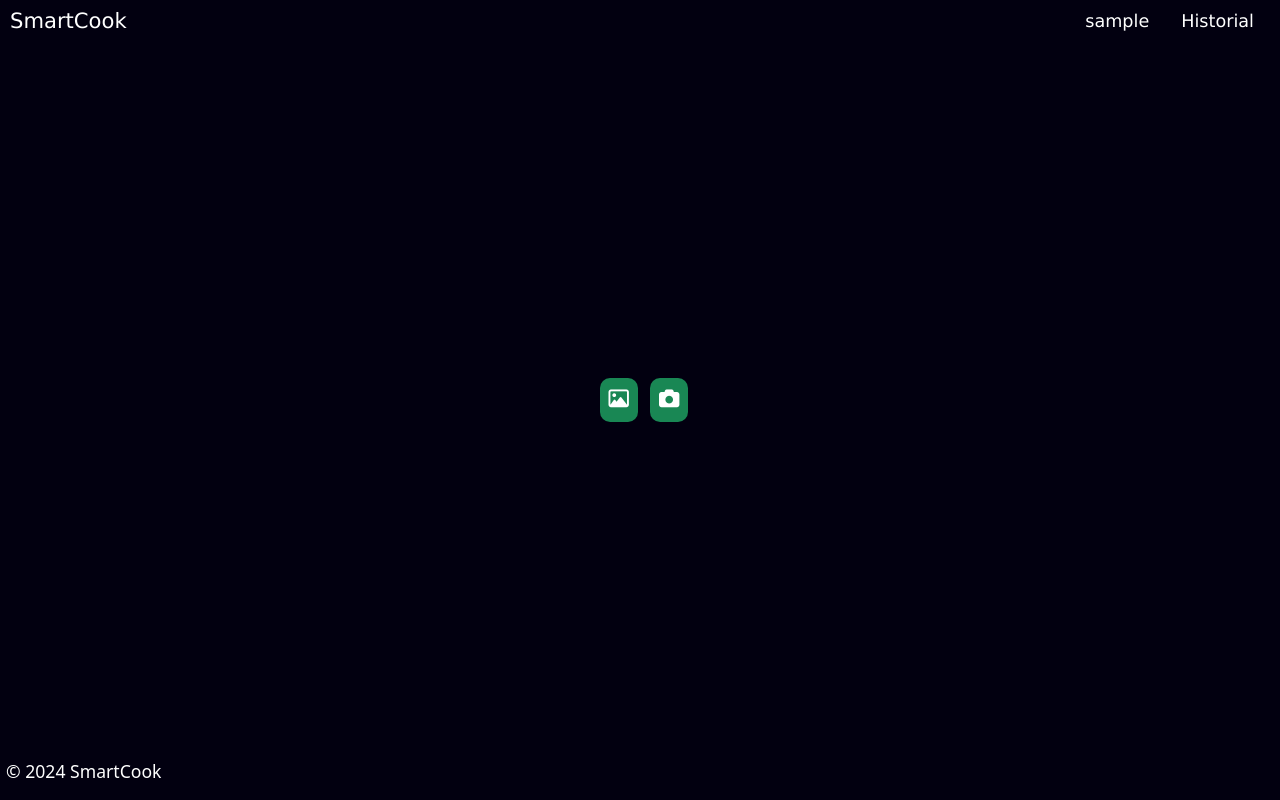
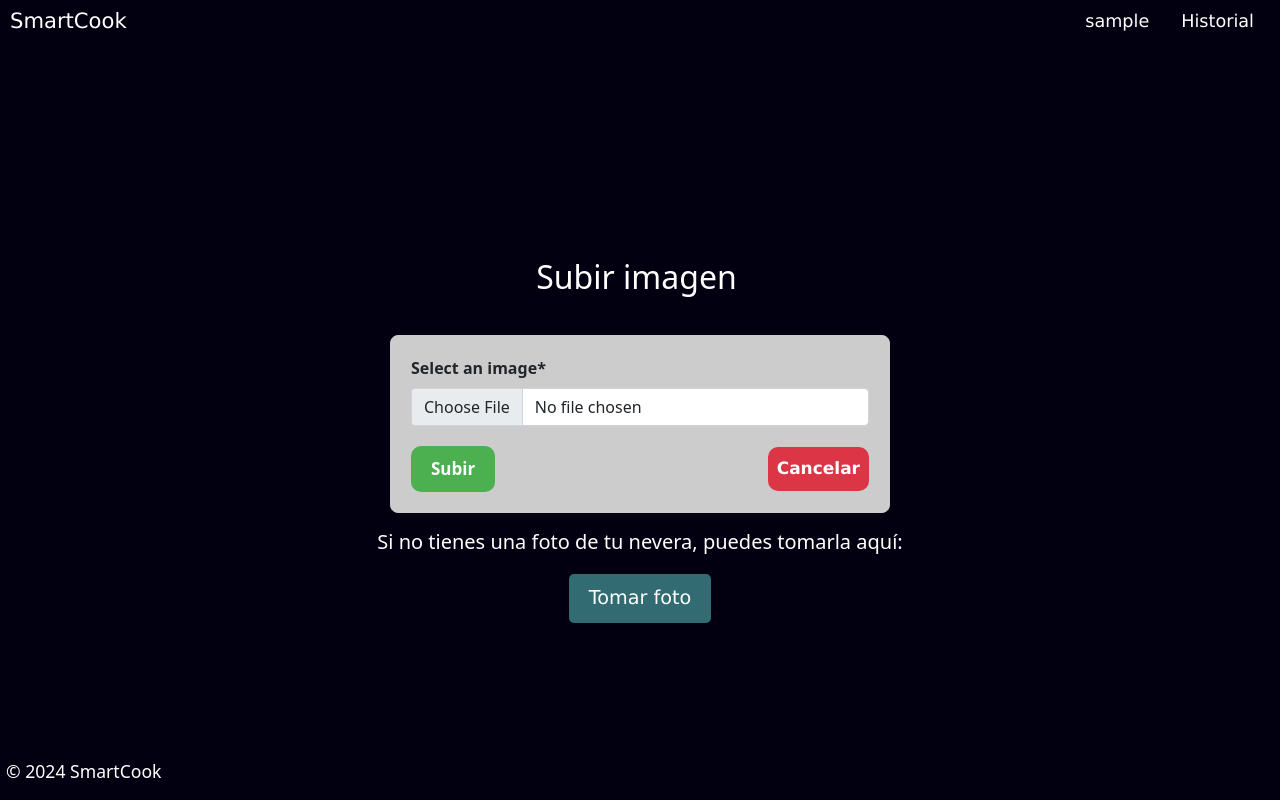
Before and after one commit to alejandg1/SmartCook, a Django app: page /kitchen/ in a window 1280 px wide. Run offline with Django 5.2, Linux system fonts and the light colour scheme; the visitor is signed in with stand-in values (Sample User, id 1); some libraries are stand-ins or nearby versions.

Commit message:
'kitchen.html'

```diff
--- a/smartcook/templates/galery.html
+++ /dev/null
@@ -1,4 +0,0 @@
-{% extends "bases/base_form.html" %}
-{% load static %}
-{% block controls %}
-{% endblock %}
--- a/smartcook/templates/kitchen.html
+++ b/smartcook/templates/kitchen.html
@@ -1,9 +1,15 @@
-{% extends "bases/base.html" %}
+{% extends "bases/base_form.html" %}
+{% load static %}
+{% load crispy_forms_tags %}
+{% block controls %}
+{{ form|crispy }}
+{% endblock %}
 
-{% load static %}
-{% block content %}
-<container>
-      {% include "components/button.html" with page='smartcook:galery' id='galery' icon="fa fa-picture-o" %}
-      {% include "components/button.html" with page='smartcook:camera' id='camera' icon="fa fa-camera" %}
-</container>
+{% block extra_buttons %}
+      <div class='conten'>
+            <h5>Si no tienes una foto de tu nevera, puedes tomarla aquí:</h5>
+            <button>
+                  <a href="{% url 'smartcook:camera' %}" id="camera">Tomar foto</a>
+            </button>
+      </div>
 {% endblock %}
--- a/smartcook/urls.py
+++ b/smartcook/urls.py
@@ -9,7 +9,6 @@ urlpatterns = [
     path('history/', views.HistoryView.as_view(), name='history'),
     path('recipe/', views.RecipeView.as_view(), name='recipe'),
     path('camera/', views.CameraView.as_view(), name='camera'),
-    path('galery', views.GaleryView.as_view(), name='galery'),
     path('recognition/', views.RecognitionView.as_view(), name='recognition'),
     path('img/', views.PostImage, name='image'),
     path('recognition/modal/', views.Modal, name='modal'),
--- a/smartcook/views.py
+++ b/smartcook/views.py
@@ -18,26 +18,10 @@ class HistoryView(LoginRequiredMixin, TemplateView):
     template_name = 'history.html'
 
 
-class KitchenView(LoginRequiredMixin, TemplateView):
+class KitchenView(LoginRequiredMixin, FormView):
     template_name = 'kitchen.html'
-
-
-class SearchView(LoginRequiredMixin, TemplateView):
-    template_name = 'search.html'
-
-
-class RecipeView(LoginRequiredMixin, TemplateView):
-    template_name = 'components/recipe.html'
-
-
-class CameraView(LoginRequiredMixin, TemplateView):
-    template_name = 'camera.html'
-
-
-class GaleryView(LoginRequiredMixin, FormView):
-    template_name = 'forms.html'
     form_class = Img.ImgForm
-    back_url = reverse_lazy('smartcook:kitchen')
+    back_url = reverse_lazy('smartcook:index')
 
     def get_context_data(self, **kwargs):
         context = super().get_context_data(**kwargs)
@@ -58,6 +42,19 @@ class GaleryView(LoginRequiredMixin, FormView):
                 return redirect('smartcook:recognition')
         except Exception as e:
             print(e)
+
+
+
+class SearchView(LoginRequiredMixin, TemplateView):
+    template_name = 'search.html'
+
+
+class RecipeView(LoginRequiredMixin, TemplateView):
+    template_name = 'components/recipe.html'
+
+
+class CameraView(LoginRequiredMixin, TemplateView):
+    template_name = 'camera.html'
 
 
 class RecognitionView(LoginRequiredMixin, TemplateView):
--- a/static/styles/form.css
+++ b/static/styles/form.css
@@ -12,7 +12,6 @@ form {
   display: flex;
   flex-direction: column;
   align-items: center;
-  padding-top: 20px;
 }
 
 .section-title {
@@ -32,7 +31,7 @@ form {
   flex-direction: column;
   justify-content: center;
   align-items: center;
-  padding: 10px;
+  padding: 5px;
   box-sizing: border-box;
 }
 
--- /dev/null
+++ b/static/styles/kitchen.css
@@ -0,0 +1,27 @@
+
+.but-cont {
+    position:absolute ;
+    margin-top: 25%;
+    display: flex;
+    justify-content: center;
+
+}
+
+.but-cont button{
+    margin-bottom: 20px;
+    padding: 10px 20px;
+    border: none;
+    border-radius: 5px;
+    background-color: #326c72;
+    font-family: 'Gill Sans', 'Gill Sans MT', Calibri, 'Trebuchet MS', sans-serif;
+}
+
+.but-cont a{
+    color: rgb(255, 255, 255);
+}
+
+.but-cont h5{
+    margin-top: 10%;
+    margin-bottom: 20px;
+    color: rgb(255, 255, 255);
+}
--- a/templates/bases/base_form.html
+++ b/templates/bases/base_form.html
@@ -3,6 +3,7 @@
 {% block Ustyles %}
   <link rel="stylesheet" href="{% static 'styles/form.css' %}" />
   <link rel="stylesheet" href="{% static 'styles/card.css' %}" />
+  <link rel="stylesheet" href="{% static 'styles/kitchen.css' %}" />
 {% endblock %}
 {% block content %}
   <div class="form-container">
@@ -29,4 +30,8 @@
       </div>
     </div>
   </div>
+  <div class='but-cont'>
+    {% block extra_buttons %}
+    {% endblock %}
+  </div>
 {% endblock %}
```
